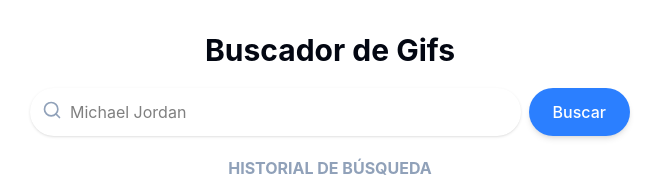
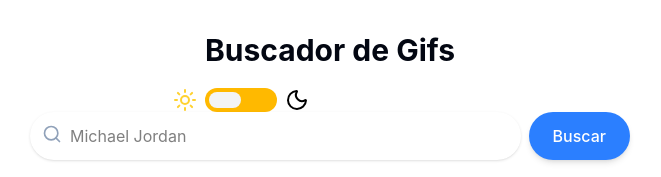
Before and after one commit to Ledtius/giphy-app, a React (Vite) app: page / in a window 1280 px wide. Shown: the top 177 px of the page, without its empty margins (310-971 px from the left). Built offline with nearby package versions, Linux system fonts and the light colour scheme; no server answers.

Commit message:
Added a Header.jsx to group the Header.jsx and the Title.jsx

```diff
--- a/src/App.jsx
+++ b/src/App.jsx
@@ -10,6 +10,7 @@ import { Loader } from "./components/Loader";
 import { Footer } from "./components/Footer";
 import { motion } from "motion/react";
 import { animations } from "./components/animations";
+import { Header } from "./components/Header";
 
 function App() {
   const { containerAnimation } = animations();
@@ -31,7 +32,7 @@ function App() {
     >
       <GiphyProvider>
         <GiphyFetch />
-        <Title />
+        <Header />
         <Form />
         <GifHistoryList />
         <Loader />
--- /dev/null
+++ b/src/components/Header.jsx
@@ -0,0 +1,11 @@
+import { Title } from "./Title";
+import { Toggle } from "./Toggle";
+
+export const Header = () => {
+  return (
+    <div>
+      <Title />
+      <Toggle />
+    </div>
+  );
+};
```
